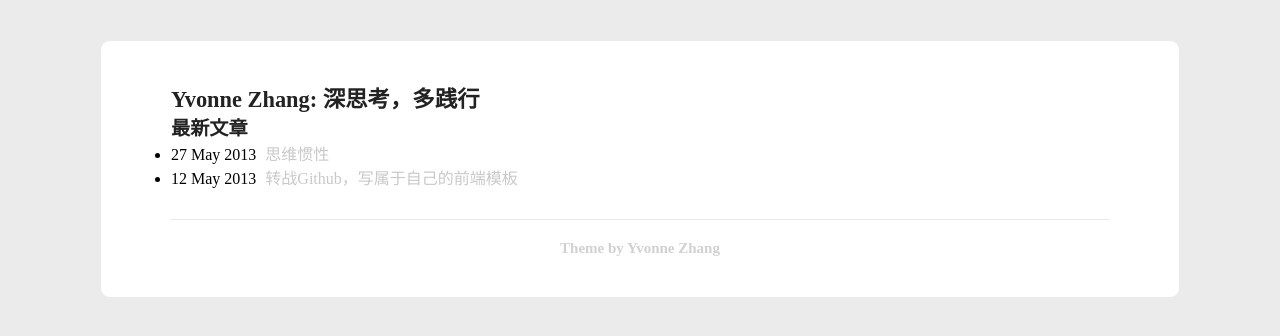
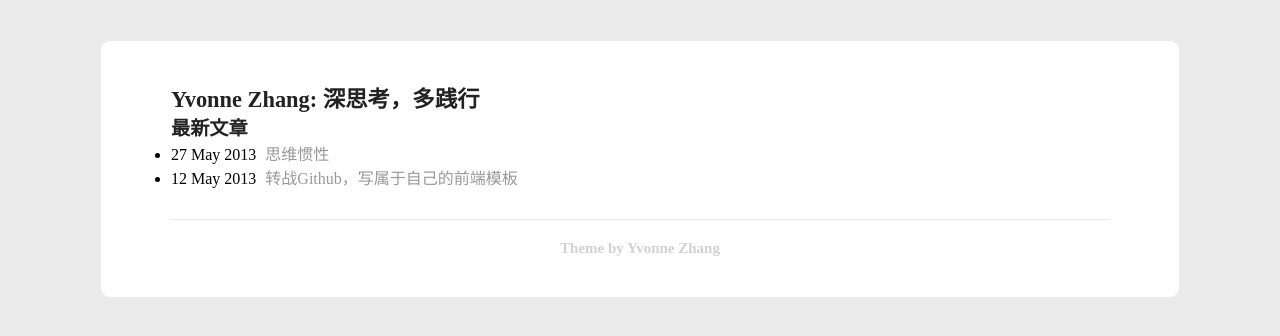
Before and after one commit to fcrosfly/myblog, a Jekyll site: the page built from index.html, in a window 1280 px wide. Shown: the top 336 px of the page. Built offline with Jekyll 4.4.1, drawn with Linux system fonts in a browser that asks for light colours.

Commit message:
Update style.css

```diff
--- a/css/style.css
+++ b/css/style.css
@@ -98,7 +98,7 @@
 }
 
 a{
-    color: #C9C9C9;
+    color: #999999;
     text-decoration: none;
     background-color: #fff;
     border-radius: 3px;
@@ -107,5 +107,5 @@
 
 a:hover{
     color: #fff;
-    background-color:#C9C9C9;
+    background-color:#D3D3D3;
 }
```
